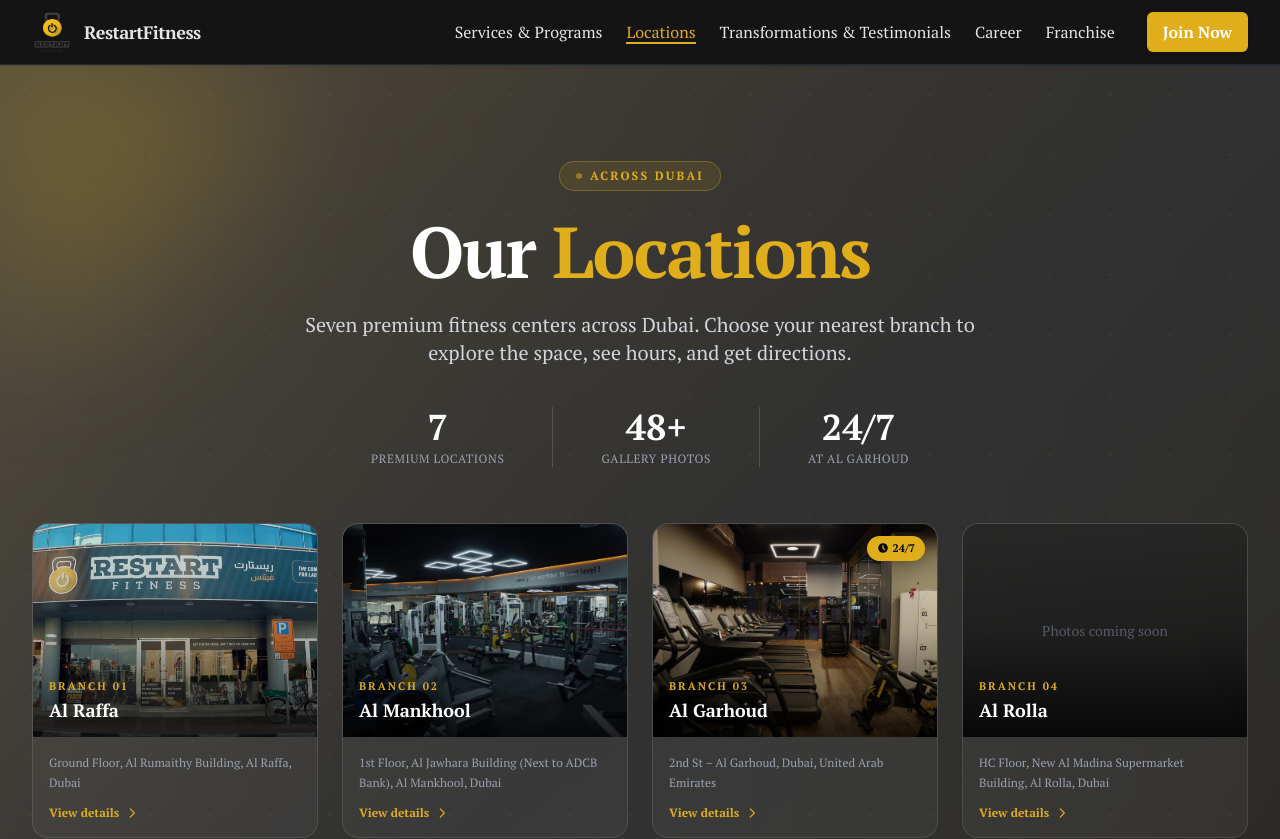
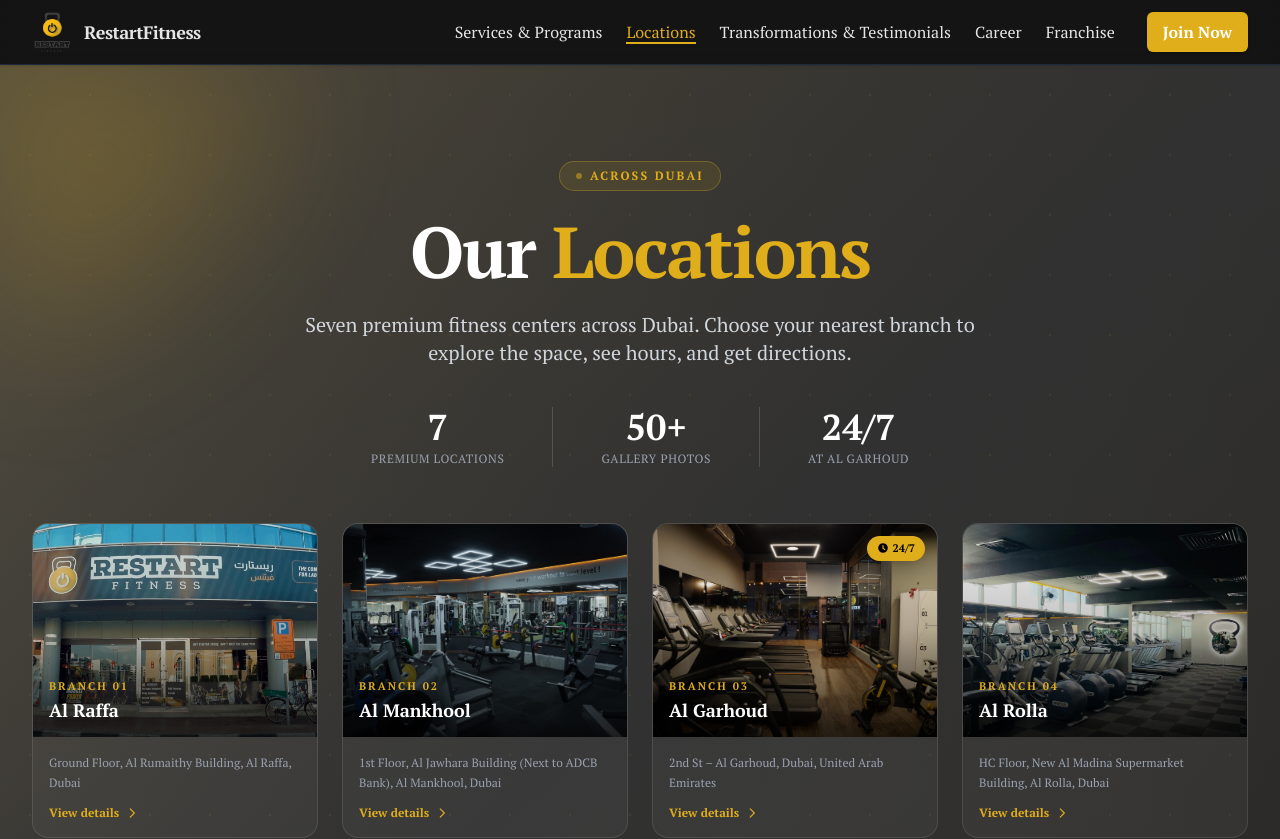
Before and after one commit to FRDesai/TheRestartFitness, a Next.js app: page /locations in a window 1280 px wide. Shown: the top 839 px of the page. Built offline with nearby package versions, Linux system fonts and the light colour scheme.

Commit message:
Updated Al Rolla branch details on the Locations page to include new images, enhancing visual representation.

```diff
--- a/app/locations/page.tsx
+++ b/app/locations/page.tsx
@@ -82,7 +82,7 @@
     address: "HC Floor, New Al Madina Supermarket Building, Al Rolla, Dubai",
     phone: "+971 54 245 7211",
     hours: "Mon–Fri: 6:00 AM – 10:00 PM · Sat–Sun: 7:00 AM – 9:00 PM",
-    images: [],
+    images: ["/images/AlRolla/AlRolla1.jpeg", "/images/AlRolla/AllRolla2.jpeg"],
   },
   {
     name: "Oudmehtha Branch",
```
Also changed, not shown: public/images/AlRolla/AlRolla1.jpeg (added), public/images/AlRolla/AllRolla2.jpeg (added).
